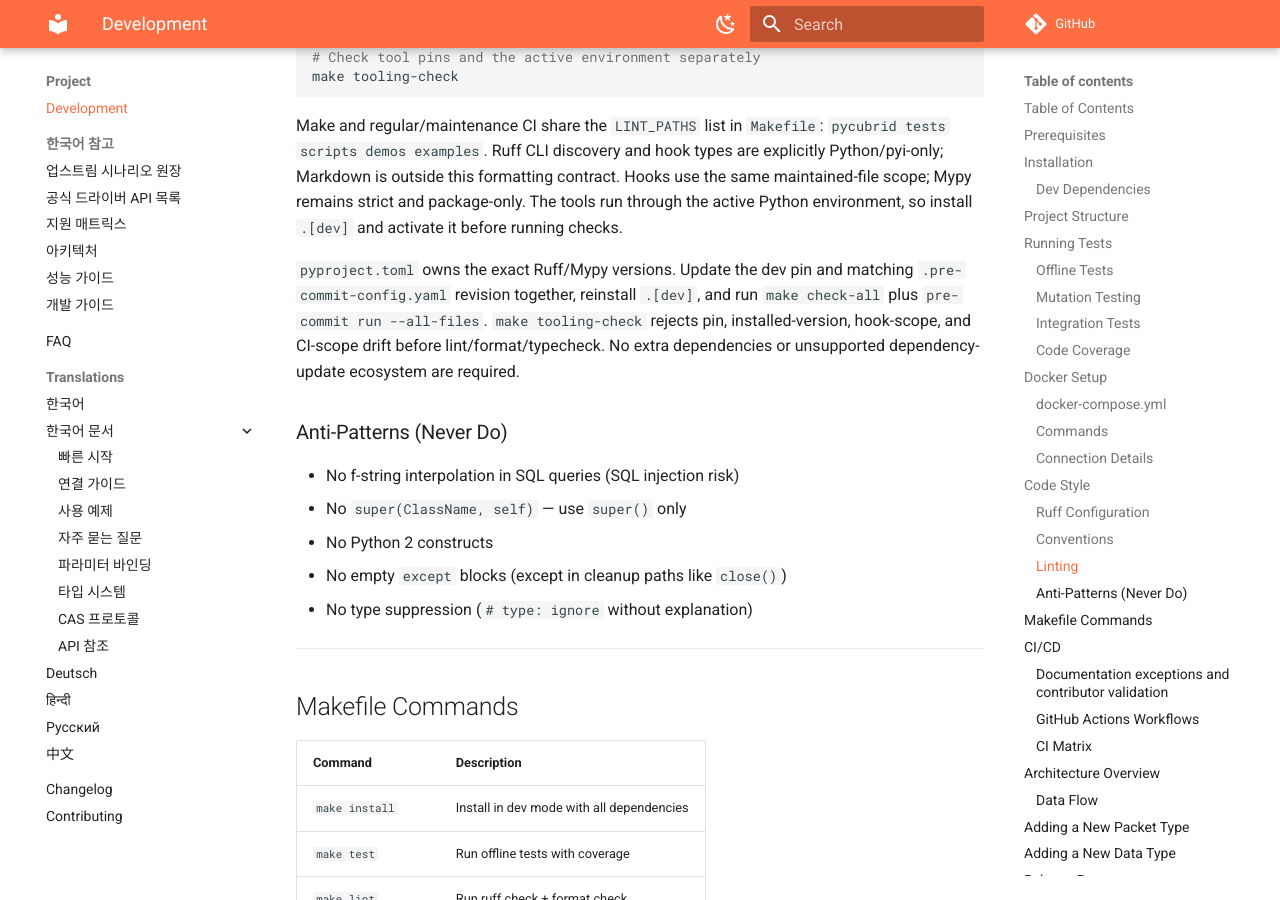
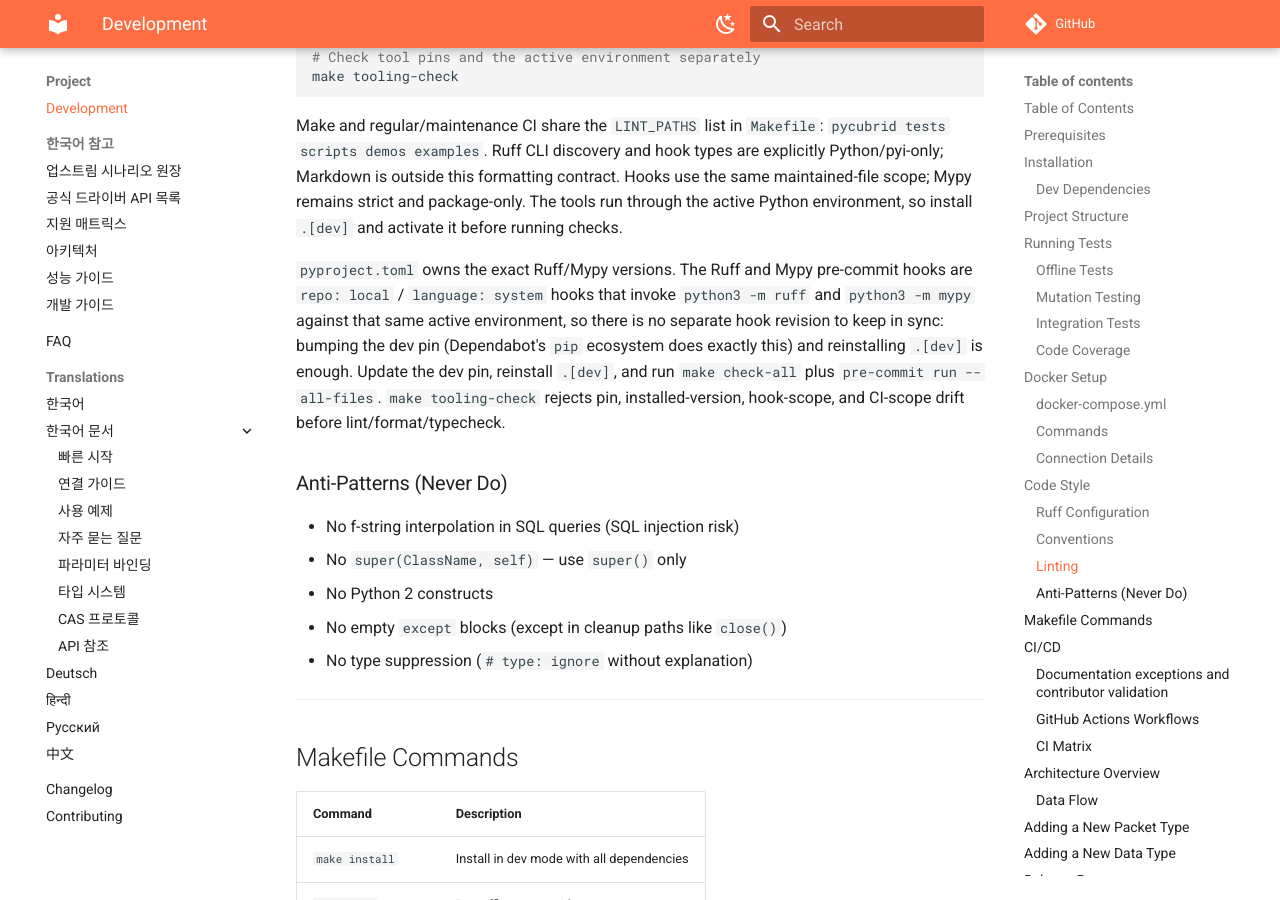
Before and after one commit to cubrid-lab/pycubrid, an MkDocs documentation site: the page built from docs/DEVELOPMENT.md, in a window 1280 px wide and 900 px high, scrolled down 6804 px. Built offline with MkDocs 1.6.1 and Material for MkDocs 9.7.7, drawn with Linux system fonts in a browser that asks for light colours; comment, search, counter and statistics services are not loaded.

Commit message:
ci: single-source Ruff/Mypy versions via local pre-commit hooks
Dependabot's pip ecosystem only bumps the pyproject.toml dev pin, but
scripts/check_quality_tools.py also required .pre-commit-config.yaml's
ruff-pre-commit/mirrors-mypy hook revision to match it exactly, so every
routine Ruff/Mypy bump PR failed CI until someone manually edited the
hook revision too (e.g. #476).

Convert the Ruff and Mypy pre-commit hooks to repo: local, language:
system hooks that invoke python3 -m ruff / python3 -m mypy against the
same active .[dev] environment Make and CI already use. There is no
longer a separate hook revision to keep in sync: pyproject.toml is the
single source of truth, and check_quality_tools.py verifies the hooks
are wired to the active environment instead of comparing a hook
revision to the dev pin.

Update the guard's tests, CONTRIBUTING.md and docs/DEVELOPMENT.md to
describe the new workflow, and add a CHANGELOG entry.

Co-Authored-By: Claude Opus 5.5 <noreply@anthropic.com>

```diff
--- a/docs/DEVELOPMENT.md
+++ b/docs/DEVELOPMENT.md
@@ -349,11 +349,14 @@ Python/pyi-only; Markdown is outside this formatting contract. Hooks use the sam
 Mypy remains strict and package-only. The tools run through the active Python
 environment, so install `.[dev]` and activate it before running checks.
 
-`pyproject.toml` owns the exact Ruff/Mypy versions. Update the dev pin and matching
-`.pre-commit-config.yaml` revision together, reinstall `.[dev]`, and run
-`make check-all` plus `pre-commit run --all-files`. `make tooling-check` rejects
-pin, installed-version, hook-scope, and CI-scope drift before lint/format/typecheck.
-No extra dependencies or unsupported dependency-update ecosystem are required.
+`pyproject.toml` owns the exact Ruff/Mypy versions. The Ruff and Mypy pre-commit
+hooks are `repo: local` / `language: system` hooks that invoke `python3 -m ruff`
+and `python3 -m mypy` against that same active environment, so there is no
+separate hook revision to keep in sync: bumping the dev pin (Dependabot's `pip`
+ecosystem does exactly this) and reinstalling `.[dev]` is enough. Update the dev
+pin, reinstall `.[dev]`, and run `make check-all` plus `pre-commit run
+--all-files`. `make tooling-check` rejects pin, installed-version, hook-scope,
+and CI-scope drift before lint/format/typecheck.
 
 ### Anti-Patterns (Never Do)
 
```
Also changed, not shown: .pre-commit-config.yaml (+9 -8 lines), CHANGELOG.md (+7 -0 lines), CONTRIBUTING.md (+15 -10 lines), 2 other files.
